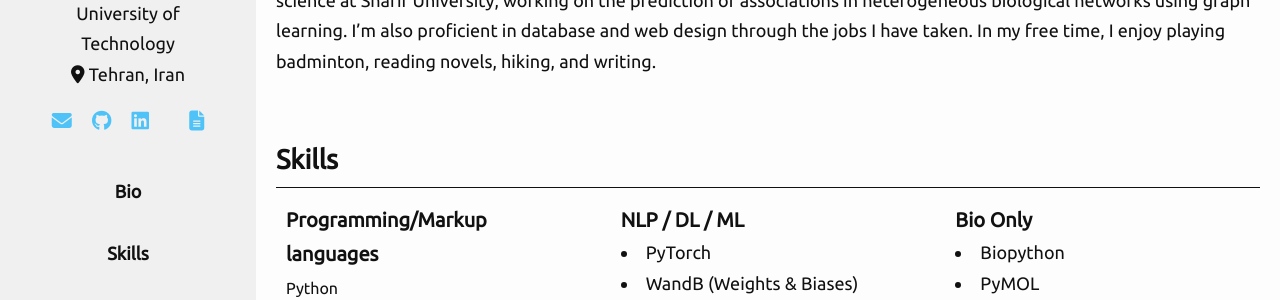
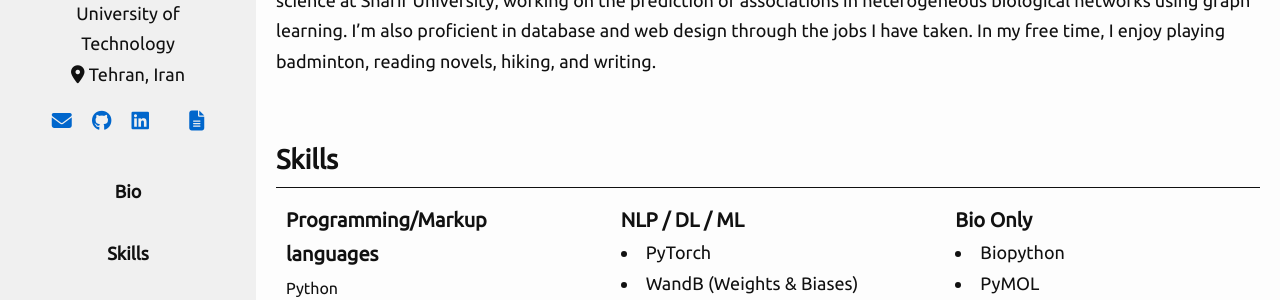
Before and after one commit to Esra-K/Esra-K.github.io, a Jekyll site: the page built from index.md, in a window 1280 px wide. Shown: the part 277-577 px from the top of the page. Built offline with Jekyll 4.4.1, drawn with Linux system fonts in a browser that asks for light colours; a style sheet for code colours, icons or effects is not loaded.

Commit message:
Light/Dark toggle - try 2 - cont'd

```diff
--- a/assets/css/style.css
+++ b/assets/css/style.css
@@ -410,7 +410,8 @@
   margin-right: 10px;
   display: inline-block;
   margin: 0 8px;
-  color: #4fc3f7;
+  color: var(--link-color);
+  /* color: #4fc3f7; */
   font-size: 20px;
   /* changed from 24 to 20 upon adding cv link */
   text-decoration: none;
@@ -418,7 +419,8 @@
 }
 
 .social-icons a:hover {
-  color: #ffffff;
+  color: var(--link-hover-color);
+  /* color: #ffffff; */
 }
 
 /* Hamburger button, hidden on desktop */
```
